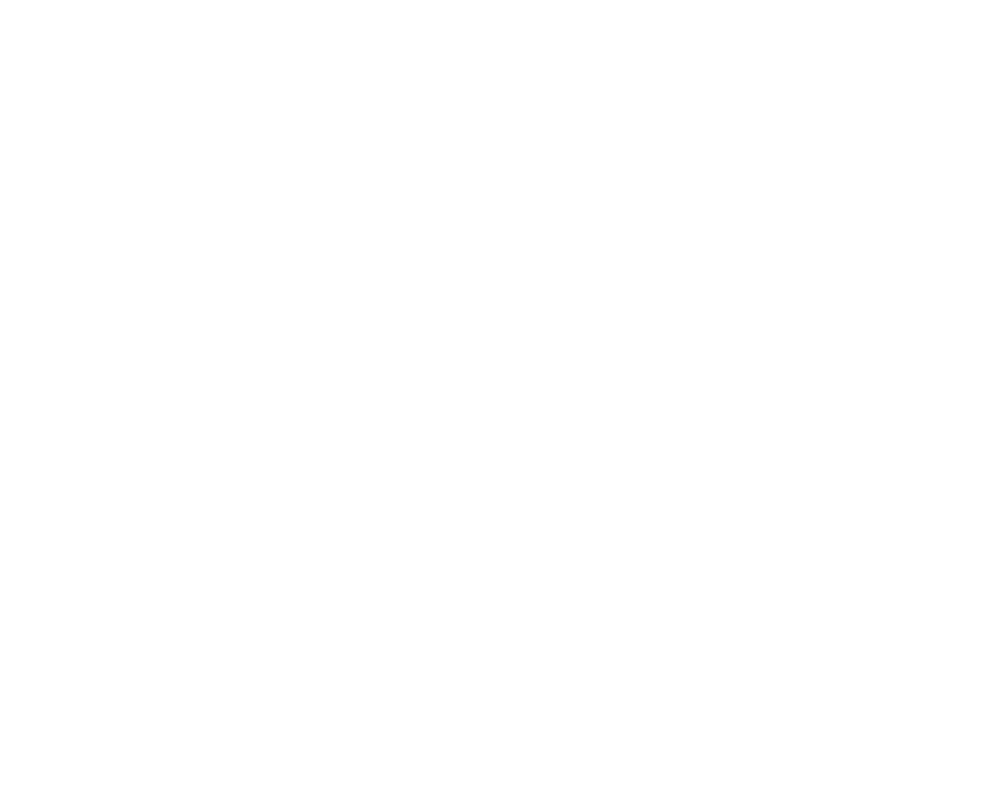
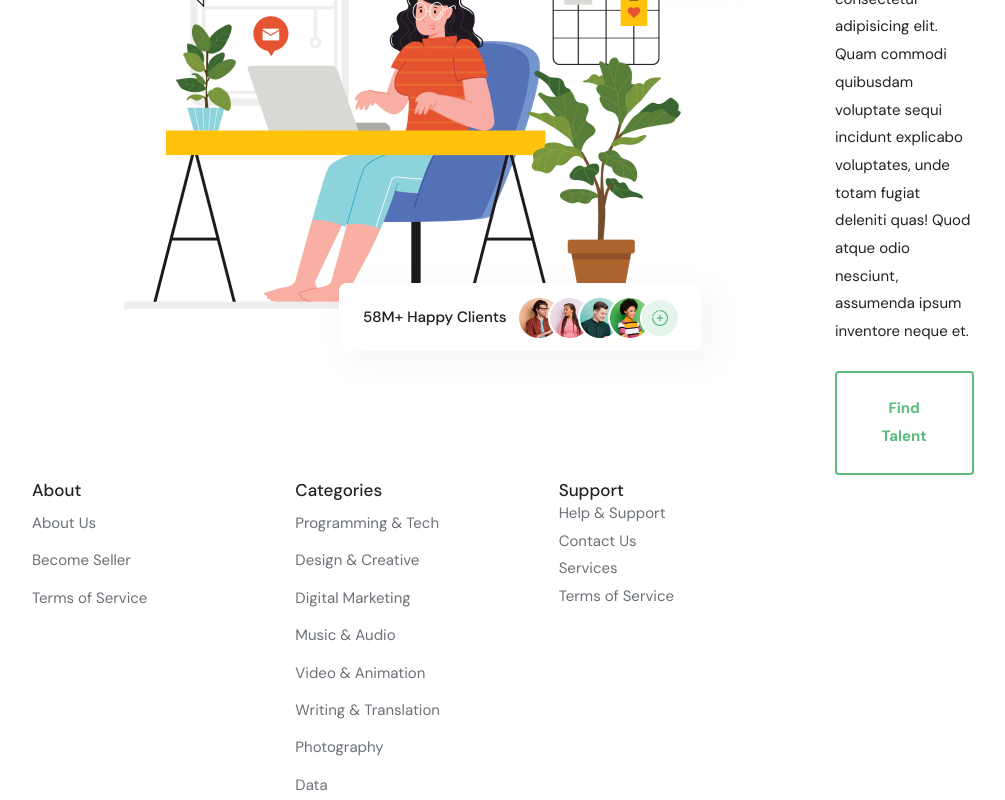
Before and after one commit to Mariga94/seek, a React (Vite) app in the folder client/: page / in a window 1280 px wide. Shown: the part 2184-2984 px from the top of the page, without its empty margins (213-1218 px from the left). Before the commit the page ends 1835 px from the top, so only its background shows below. Built offline with nearby package versions, Linux system fonts and the light colour scheme.

Commit message:
Add footer to homepage

```diff
--- a/client/src/App.tsx
+++ b/client/src/App.tsx
@@ -1,5 +1,5 @@
 import { BrowserRouter, Route, Routes } from "react-router-dom";
-import { Navbar } from "./components";
+import { Navbar, Footer } from "./components";
 import { Home } from "./pages";
 import "./App.css";
 
@@ -12,6 +12,7 @@
           <Route path="/" element={<Home />} />
         </Routes>
       </main>
+      <Footer />
     </BrowserRouter>
   );
 }
--- /dev/null
+++ b/client/src/components/Footer/Footer.css
@@ -0,0 +1,22 @@
+.footer {
+  justify-content: center;
+
+}
+.footer > * {
+  flex: 1;
+}
+
+.footer > ul {
+  gap: 0.61rem;
+}
+
+.footer > ul > h4 {
+  font-size: 1.0625rem;
+  font-weight: 500;
+  line-height: 1.275rem; /* 120% */
+  text-transform: capitalize;
+}
+
+.footer > ul > li {
+  color: #6b7177;
+}
--- /dev/null
+++ b/client/src/components/Footer/Footer.tsx
@@ -0,0 +1,38 @@
+import "./Footer.css";
+import { Link } from "react-router-dom";
+import { categories } from "../../constant";
+const Footer = () => {
+  return (
+    <div className="container footer flex-row">
+      <ul className="flex-col">
+        <h4>About</h4>
+        <li>
+          <Link to="">About Us</Link>
+        </li>
+        <li>
+          <Link to="">Become Seller</Link>
+        </li>
+        <li>
+          <Link to="">Terms of Service</Link>
+        </li>
+      </ul>
+      <ul className="flex-col">
+        <h4>Categories</h4>
+        {categories.map((cat) => (
+          <li key={cat.id}>
+            <Link to="">{cat.title}</Link>
+          </li>
+        ))}
+      </ul>
+      <ul>
+        <h4>Support</h4>
+        <li>Help & Support</li>
+        <li>Contact Us</li>
+        <li>Services</li>
+        <li>Terms of Service</li>
+      </ul>
+    </div>
+  );
+};
+
+export default Footer;
--- a/client/src/components/index.ts
+++ b/client/src/components/index.ts
@@ -1,3 +1,4 @@
 import Navbar from "./Navbar/Navbar";
 import Category from "./Category/Category";
-export { Navbar, Category }
+import Footer from "./Footer/Footer";
+export { Navbar, Category, Footer }
--- a/client/src/index.css
+++ b/client/src/index.css
@@ -32,6 +32,10 @@
   color: inherit;
 }
 
+ul li {
+  list-style: none;
+}
+
 .container {
   display: flex;
   padding: 0.3125rem 15.3125rem 0rem 15.3125rem;
--- a/client/src/pages/Home/Home.css
+++ b/client/src/pages/Home/Home.css
@@ -99,7 +99,6 @@
   text-align: center;
 }
 
-
 .process-section > div > * {
   display: flex;
   flex-direction: column;
@@ -109,12 +108,39 @@
 }
 
 /*  */
-.home-category-section > p{
-    margin-bottom: 3.75rem;
+.home-category-section > p {
+  margin-bottom: 3.75rem;
 }
 
 .categories-grid {
-    display: grid;
-    grid-template-columns: repeat(4, 1fr);
-    grid-gap: 0.94rem;
+  display: grid;
+  grid-template-columns: repeat(4, 1fr);
+  grid-gap: 0.94rem;
 }
+
+/* */
+
+.home-find-talent-section {
+  align-items: center;
+}
+.home-find-talent-section > * {
+    flex: 1;
+}
+
+.home-find-talent-section > div {
+    gap: 1.6rem;
+}
+
+.talent-link-btn {
+  display: flex;
+  width: fit-content;
+  padding: 1.375rem 2.14438rem 1.375rem 2.125rem;
+  justify-content: center;
+  align-items: flex-start;
+  border-radius: 0.25rem;
+  border: 2px solid #5bbb7b;
+  background: #fff;
+  color: #5bbb7b;
+  text-align: center;
+  font-weight: 700;
+}
--- a/client/src/pages/Home/Home.tsx
+++ b/client/src/pages/Home/Home.tsx
@@ -5,6 +5,7 @@
 import partnershipicon from "../../assets/icons/partnership.png";
 import cashpaymenticon from "../../assets/icons/cash-payment.png";
 import supporticon from "../../assets/icons/customer-support.png";
+import happyclient from "../../assets/happyclients.png";
 import {
   AiFillAmazonCircle,
   AiFillDropboxCircle,
@@ -98,8 +99,32 @@
         <p>Get inspiration from 100+ skills</p>
         <div className="categories-grid">
           {categories.map((category) => {
-            return <Category key={category.id} id={category.id} title={category.title} icon={category.icon}/>;
+            return (
+              <Category
+                key={category.id}
+                id={category.id}
+                title={category.title}
+                icon={category.icon}
+              />
+            );
           })}
+        </div>
+      </div>
+      <div className="home-find-talent-section flex-row">
+        <img src={happyclient} alt="" />
+        <div className="flex-col">
+          <h2>Join World's Best Marketplace fro Workers</h2>
+          <p>
+            Lorem, ipsum dolor sit amet consectetur adipisicing elit. Quam
+            commodi quibusdam voluptate sequi incidunt explicabo voluptates,
+            unde totam fugiat deleniti quas! Quod atque odio nesciunt, assumenda
+            ipsum inventore neque et.
+          </p>
+          <div>
+            <Link to="/talent" className="talent-link-btn">
+              Find Talent
+            </Link>
+          </div>
         </div>
       </div>
     </div>
```
Also changed, not shown: client/src/assets/happyclients.png (added).
